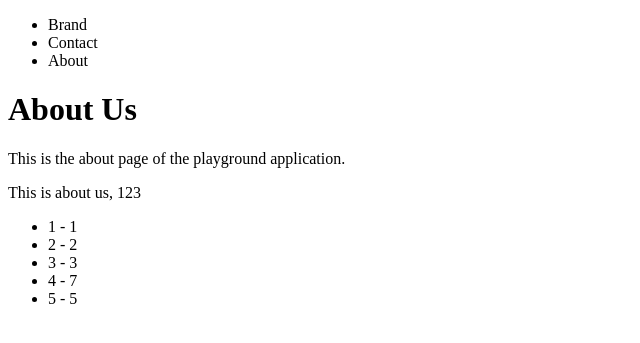
After one commit to hardcoding09/hello-world, a Django app: page /about/ in a window 1280 px wide. The commit adds this page. Shown: the top 343 px of the page, without its empty margins (0-640 px from the left). Run offline with Django 5.2, Linux system fonts and the light colour scheme.

Commit message:
Now with multiple webpages and a base html

```diff
--- /dev/null
+++ b/playground/templates/about.html
@@ -0,0 +1,18 @@
+{% extends "base.html" %}
+
+{% block content %}
+    <h1>About Us</h1>
+    <p>This is the about page of the playground application.</p>
+
+    <p>{{ my_text }}, {{ my_number }}</p>
+
+    <ul>
+        {% for item in my_list %}
+            {% if item == 4 %}
+                <li>{{forloop.counter}} - {{item|add:3}}</li>
+            {% else %}
+                <li>{{forloop.counter}} - {{ item }}</li>
+            {% endif %}
+        {% endfor %}
+    </ul>
+{% endblock %}
--- /dev/null
+++ b/playground/templates/base.html
@@ -0,0 +1,16 @@
+<!DOCTYPE html>
+<html lang="en">
+<head>
+    <meta charset="UTF-8">
+    <meta name="viewport" content="width=device-width, initial-scale=1.0">
+    <title>This is the default title</title>
+</head>
+<body>
+    {% include "navbar.html" %}
+
+    {% block content %}
+    <h1>Welcome to the Playground</h1>
+    <p>This is the base template for the playground application.</p>
+    {% endblock %}
+</body>
+</html>
--- /dev/null
+++ b/playground/templates/contacts.html
@@ -0,0 +1,5 @@
+{% extends "base.html" %}
+
+{% block content %}
+    <h1>This is contact page</h1>
+{% endblock %}
--- a/playground/templates/index.html
+++ b/playground/templates/index.html
@@ -1 +1,5 @@
-<h2>hello {{ name }}</h2>
+{% extends "base.html" %}
+
+{% block content %}
+    <h1>Welcome to the Playground</h1>
+{% endblock %}
--- /dev/null
+++ b/playground/templates/navbar.html
@@ -0,0 +1,7 @@
+<nav>
+    <ul>
+        <li>Brand</li>
+        <li>Contact</li>
+        <li>About</li>
+    </ul>
+</nav>
--- a/playground/urls.py
+++ b/playground/urls.py
@@ -3,5 +3,7 @@ from . import views
 
 #URLconf
 urlpatterns = [
-    path('', views.home)
+    path('', views.home),
+    path('contacts/', views.contacts),
+    path('about/', views.about),
 ]
--- a/playground/views.py
+++ b/playground/views.py
@@ -3,4 +3,15 @@ from django.http import HttpResponse
 # Create your views here.
 
 def home(request):
-    return render(request, 'index.html', {'name': 'earth'})
+    return render(request, 'index.html', {})
+
+def contacts(request):
+    return render(request, 'contacts.html', {})
+
+def about(request):
+    mycontext = {
+        'my_text': 'This is about us',
+        'my_number': 123,
+        'my_list': [1, 2, 3, 4, 5],
+    }
+    return render(request, 'about.html', mycontext)
```
